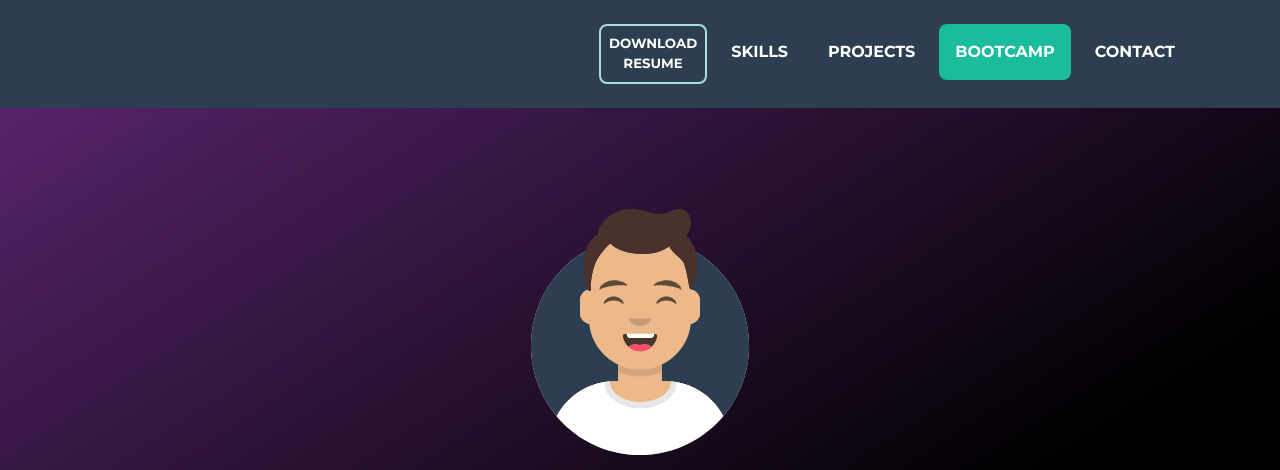
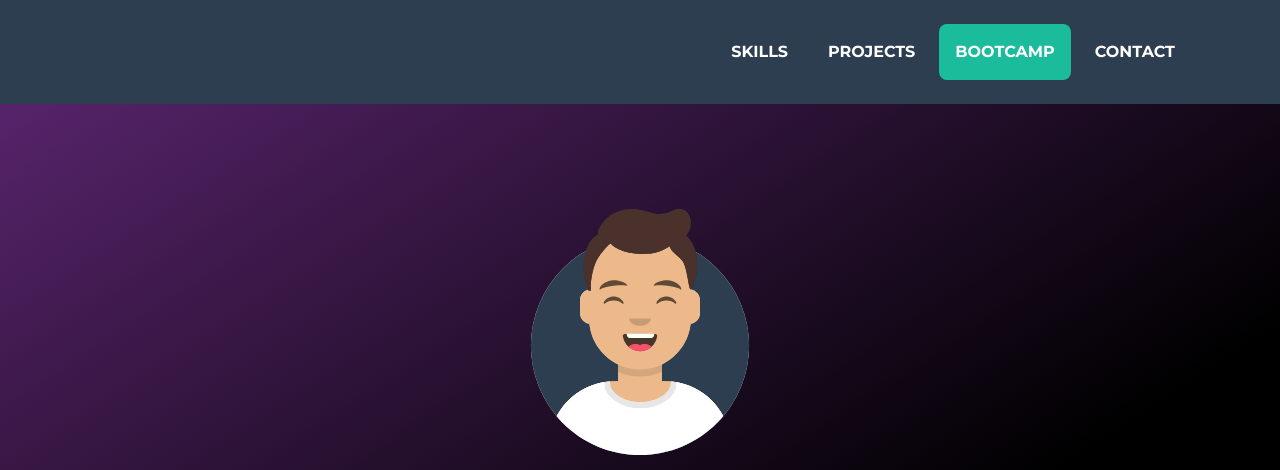
Before and after one commit to WinsonTay/WinsonTay.github.io, a website with bundled scripts: page index.html in a window 1280 px wide. Shown: the top 470 px of the page. Built offline with nearby package versions, Linux system fonts and the light colour scheme; files whose address does not match are found by name.

Commit message:
remove Resume download

```diff
--- a/index.html
+++ b/index.html
@@ -33,9 +33,9 @@
       </button>
       <div class="collapse navbar-collapse" id="navbarResponsive">
         <ul class="navbar-nav ml-auto">
-          <li class="nav-item mx-0 mx-lg-1">
+          <!-- <li class="nav-item mx-0 mx-lg-1">
             <a class="nav-link py-2 px-0 px-lg-2 rounded text-center nav-download" href="https://drive.google.com/open?id=1cVwOthZGIVQanhTyVEBXbLZ-ohNERWo2" target="_blank">DOWNLOAD <br>RESUME</a>
-          </li>
+          </li> -->
           <li class="nav-item mx-0 mx-lg-1">
             <a class="nav-link py-3 px-0 px-lg-3 rounded js-scroll-trigger" href="#skills">SKILLS</a>
           </li>
```
